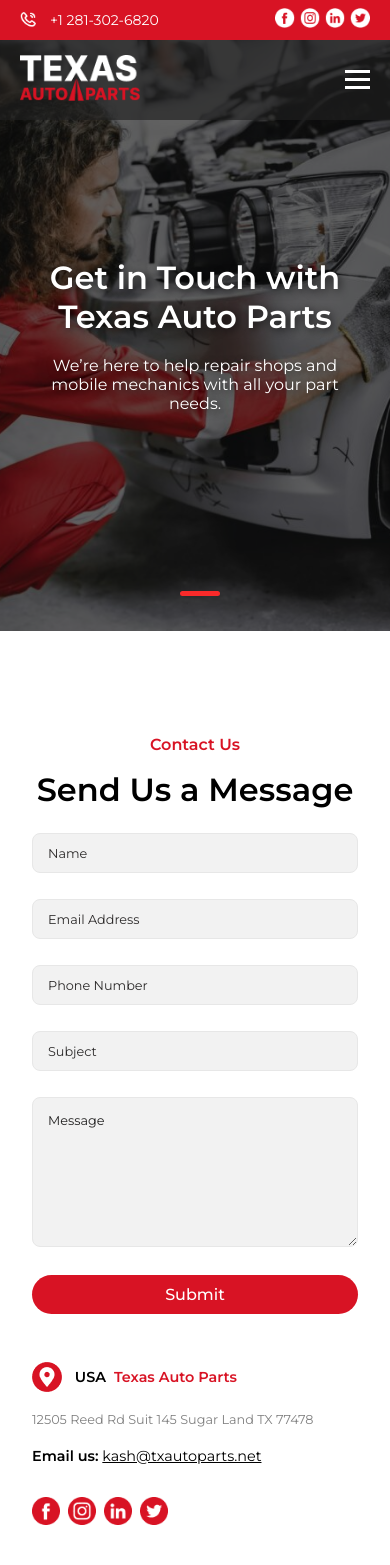
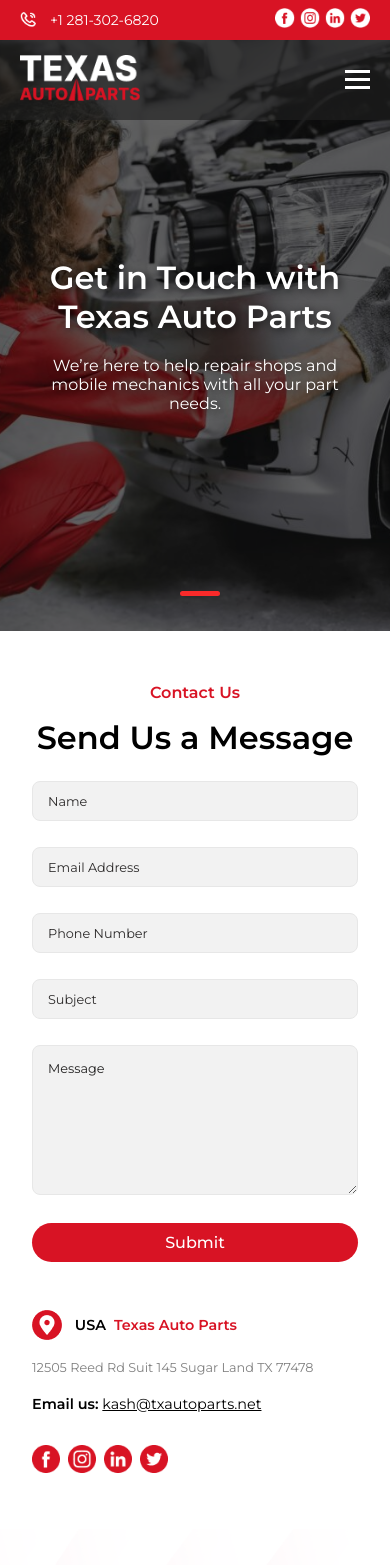
Before and after one commit to talhaxhahid/texas-auto-parts, a React (Create React App) app: page /Contact in a window 390 px wide. Shown: the top 1565 px of the page. Built offline with nearby package versions, Linux system fonts and the light colour scheme.

Commit message:
UI Bug Fix

```diff
--- a/src/styles/benefits.css
+++ b/src/styles/benefits.css
@@ -51,6 +51,7 @@
 
   /* Responsive for mobile */
   @media (max-width: 768px) {
+
     .product-card-mobile{
         display: block !important;
         margin-top: 0.5rem;
@@ -61,6 +62,8 @@
 
     .benefits{
         padding: 1.5rem;
+        padding-top: 0px;
+        margin-top: -2rem;
     }
     .benefits-container {
       flex-direction: column;
--- a/src/styles/contactus.css
+++ b/src/styles/contactus.css
@@ -130,6 +130,7 @@
     .contactus{
         padding-right: 2rem;
         padding-top: 0px;
+        margin-top: -2rem;
     }
     .location{
         padding-left: 1rem;
```
